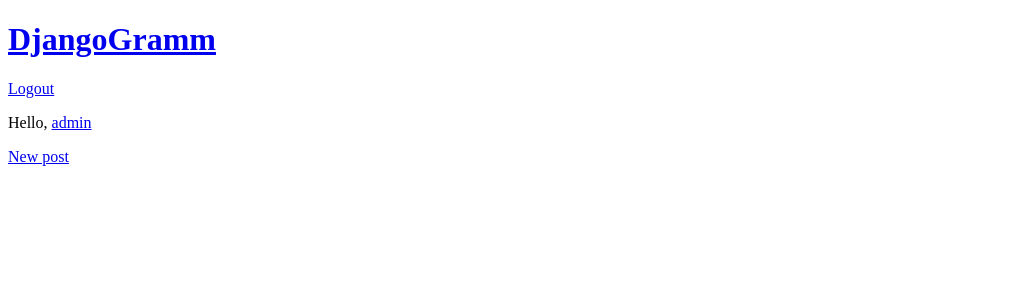
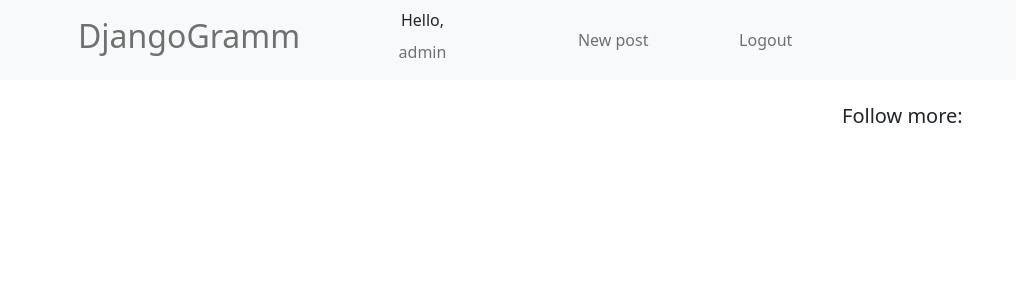
Before and after one commit to Wallit21/Djangramm, a Django app: page / in a window 1280 px wide. Shown: the top 300 px of the page, without its empty margins (0-1016 px from the left). Run offline with Django 4.2, Linux system fonts and the light colour scheme; a user stored in the database is signed in; data that the repository does not hold is empty; parts of the project's set-up code (start-up, migrations or seed data) failed here and were passed over.

Commit message:
Add files via upload

```diff
--- a/app/templates/delete_post.html
+++ b/app/templates/delete_post.html
@@ -7,7 +7,7 @@
 
      <form method="POST">
           {% csrf_token %}
-          <input type="submit" value="Delete post" />
+          <input type="submit" class="btn btn-danger" value="Delete post" />
      </form>
 
 {% endif %}
--- a/app/templates/delete_user.html
+++ b/app/templates/delete_user.html
@@ -7,7 +7,7 @@
 
      <form method="POST">
           {% csrf_token %}
-          <input type="submit" value="Delete profile" />
+          <input type="submit" class="btn btn-danger" value="Delete profile" />
      </form>
 
 {% else %}
--- a/app/templates/home.html
+++ b/app/templates/home.html
@@ -1,18 +1,42 @@
 {% extends  "main.html" %}
 
 {% block content %}
-    {% for post in posts %}
-        <div>
-            <a href="/post/{{post.post_id}}">
-                <img src="{{MEDIA_URL}}/images/{{post.images.all.first.image}}" alt="img" height="150"/>
-            </a>
+
+    <div class="row">
+        <div class="col-md-8">
+              {% for post in posts %}
+                <div class="card justify-content-center" style="width: 20rem;">
+                  <a href="/post/{{post.post_id}}">
+                            <img src="{{post.images.all.first.image.url}}" alt="img" class="img-thumbnail"/>
+                        </a>
+                  <div class="card-body">
+                    <h5 class="card-title">username: <a href="/profile/?uid={{post.user.user_id}}"> {{post.user}}</a></h5>
+                      <h5 class="card-title">
+                        tags:
+                        {% for tag in post.tags.all %}
+                            #{{ tag }}
+                        {% endfor %}</h5>
+                    <p class="card-text">
+                        {{post.count_likes}} users liked this post
+                    </p>
+                  </div>
+                </div>
+                <br/>
+
+              {% endfor %}
         </div>
+        <br/>
 
+        <div class="col-md-4">
+            {% if request.user.is_authenticated %}
 
-        <p>username: <a href="/profile/?uid={{post.user.user_id}}"> {{post.user}}</a></p>
-        <p>tags:
-            {% for tag in post.tags.all %}
-                #{{ tag }}
-            {% endfor %}
-    {% endfor %}
+                <h5>Follow more:</h5>
+                {% for user in not_followed %}
+                    <p><a href="/profile/?uid={{user.user_id}}"> {{user.username}}</a></p>
+                {% endfor %}
+
+            {% endif %}
+        </div>
+    </div>
+
 {% endblock %}
--- a/app/templates/main.html
+++ b/app/templates/main.html
@@ -1,8 +1,13 @@
 <!DOCTYPE html>
 <html lang="en">
 <head>
-    <meta charset="UTF-8">
+    <meta charset="utf-8">
+    <meta name="viewport" content="width=device-width, initial-scale=1">
     <title>DjangoGramm</title>
+    <link href="https://cdn.jsdelivr.net/npm/bootstrap@5.0.2/dist/css/bootstrap.min.css"
+          rel="stylesheet"
+          integrity="sha384-EVSTQN3/azprG1Anm3QDgpJLIm9Nao0Yz1ztcQTwFspd3yD65VohhpuuCOmLASjC"
+          crossorigin="anonymous">
 </head>
 <body>
 
@@ -14,12 +19,18 @@
             <li>{{ message }} </li>
             {% endfor %}
         </ul>
-     {% endif %}
+    {% endif %}
 
-    {% block content %}
+    <br/>
 
-    {% endblock %}
+    <div class="container">
+                {% block content %}
+                {% endblock %}
+    </div>
 
+    <script src="https://cdn.jsdelivr.net/npm/bootstrap@5.0.2/dist/js/bootstrap.bundle.min.js"
+            integrity="sha384-MrcW6ZMFYlzcLA8Nl+NtUVF0sA7MsXsP1UyJoMp4YLEuNSfAP+JcXn/tWtIaxVXM"
+            crossorigin="anonymous"></script>
 
 </body>
 </html>
--- a/app/templates/navigation.html
+++ b/app/templates/navigation.html
@@ -1,13 +1,47 @@
-<a href="/">
-    <h1>DjangoGramm</h1>
-</a>
+<nav class="navbar navbar-expand-lg navbar-light bg-light">
+    <div class="container">
+        <div class="row">
+            <ul class="navbar-nav nav-fill d-flex align-items-center ">
+                <div class="col">
+                     <li class="nav-item">
+                        <a class="nav-link" href="/"><h2>DjangoGramm</h2></a>
+                     </li>
+                </div>
 
+                 {% if request.user.is_authenticated %}
 
-{% if request.user.is_authenticated %}
-    <a href="{% url 'logout' %}">Logout</a>
-    <p>Hello, <a href="{% url 'profile'%}">{{request.user.first_name}}</a> </p>
-    <a href="{% url 'new post' %}">New post</a>
-{% else %}
-    <a href="{% url 'login' %}">Login</a>
-    <a href="{% url 'register' %}">Register</a>
-{% endif %}
+                 <div class="col-6">
+                     <li class="nav-item">
+                         Hello, <a class="nav-link" href="{% url 'profile'%}">{{request.user.first_name}}</a>
+                     </li>
+                 </div>
+
+                 <div class="col-4">
+                     <li class="nav-item">
+                         <a class="nav-link" href="{% url 'new post' %}">New post</a>
+                     </li>
+                 </div>
+
+                <div class="col-4 ">
+                     <li class="nav-item">
+                         <a class="nav-link" href="{% url 'logout' %}">Logout</a>
+                     </li>
+                 </div>
+
+                {% else %}
+                <div class="col-4">
+                      <li class="nav-item">
+                          <a class="nav-link" href="{% url 'login' %}">Login</a>
+                     </li>
+                </div>
+
+                <div class="col-4">
+                      <li class="nav-item">
+                         <a class="nav-link" href="{% url 'register' %}">Register</a>
+                     </li>
+                </div>
+                {% endif %}
+             </ul>
+        </div>
+    </div>
+</nav>
--- a/app/templates/new_post.html
+++ b/app/templates/new_post.html
@@ -7,7 +7,7 @@
       {% csrf_token %}
       {{img_form.as_p}}
       {{form.as_p}}
-      <input type="submit" value="Create post" />
+      <input type="submit" class="btn btn-primary" value="Create post" />
   </form>
 
 {% else %}
--- a/app/templates/profile_settings.html
+++ b/app/templates/profile_settings.html
@@ -3,12 +3,15 @@
 {% block content %}
 
 {% if request.user.is_authenticated %}
+<div class="mb-3">
     <form method="POST" enctype="multipart/form-data">
         {% csrf_token %}
         {{user_form.as_p}}
         {{avatar_form.as_p}}
-        <input type="submit" value="Save" />
+        <input type="submit" class="btn btn-primary" value="Save" />
     </form>
+</div>
+
 {% else %}
     <p>You need to log in to access this page.</p>
 {% endif %}
--- a/app/templates/register.html
+++ b/app/templates/register.html
@@ -1,13 +1,13 @@
 {% extends  "main.html" %}
 
 {% block content %}
-
+<div class="mb-3">
     <form method="POST" action="">
         {% csrf_token %}
         {{form.as_p}}
-        <input type="submit" value="Register" />
+        <input type="submit" class="btn btn-primary" value="Register" />
     </form>
-
+</div>
 
     <div>
          <p>Already have an account?</p>
```
Also changed, not shown: app/templates/followers.html (added, +11 -0 lines), app/templates/followings.html (added, +11 -0 lines), app/templates/login.html (+6 -6 lines), app/templates/show_likes.html (+11 -1 lines), app/templates/show_one_post.html (+34 -8 lines), app/templates/show_profile.html (+71 -14 lines), app/templates/email.html (line endings or trailing spaces).
